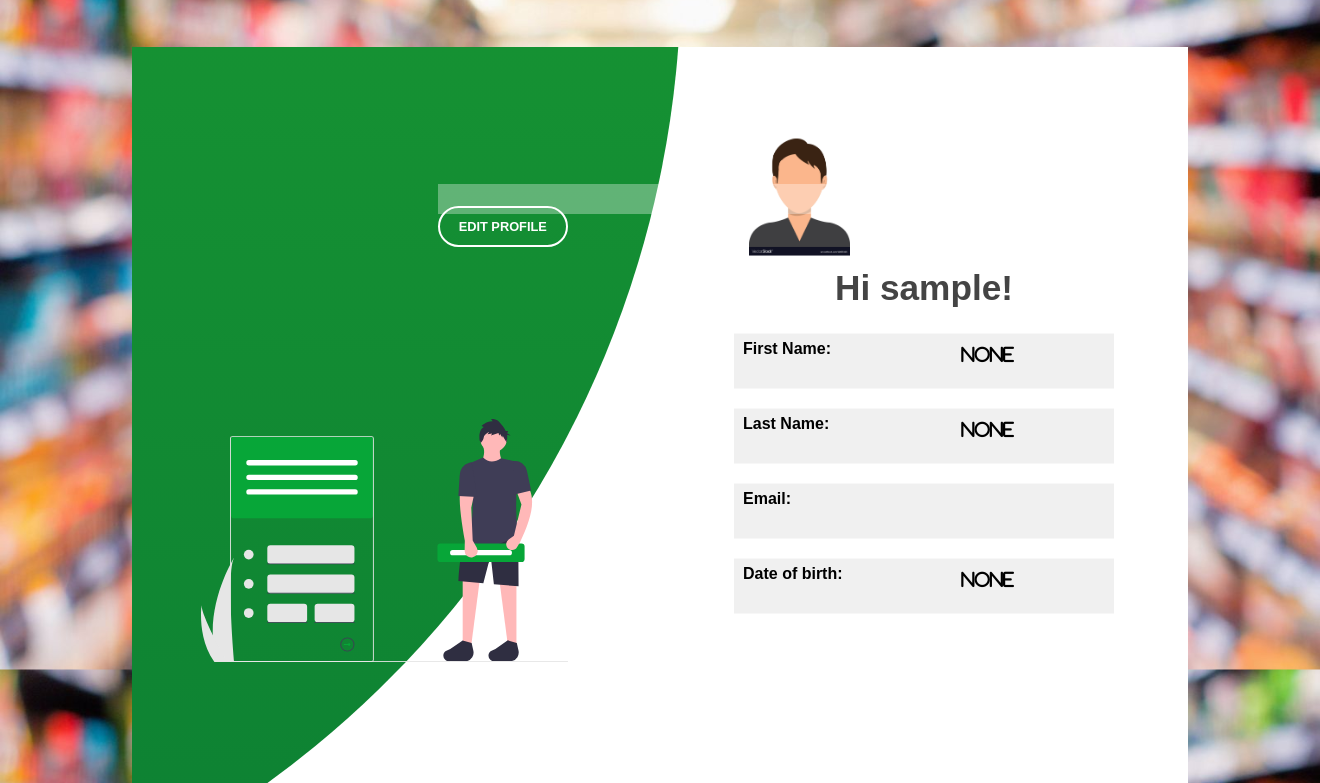
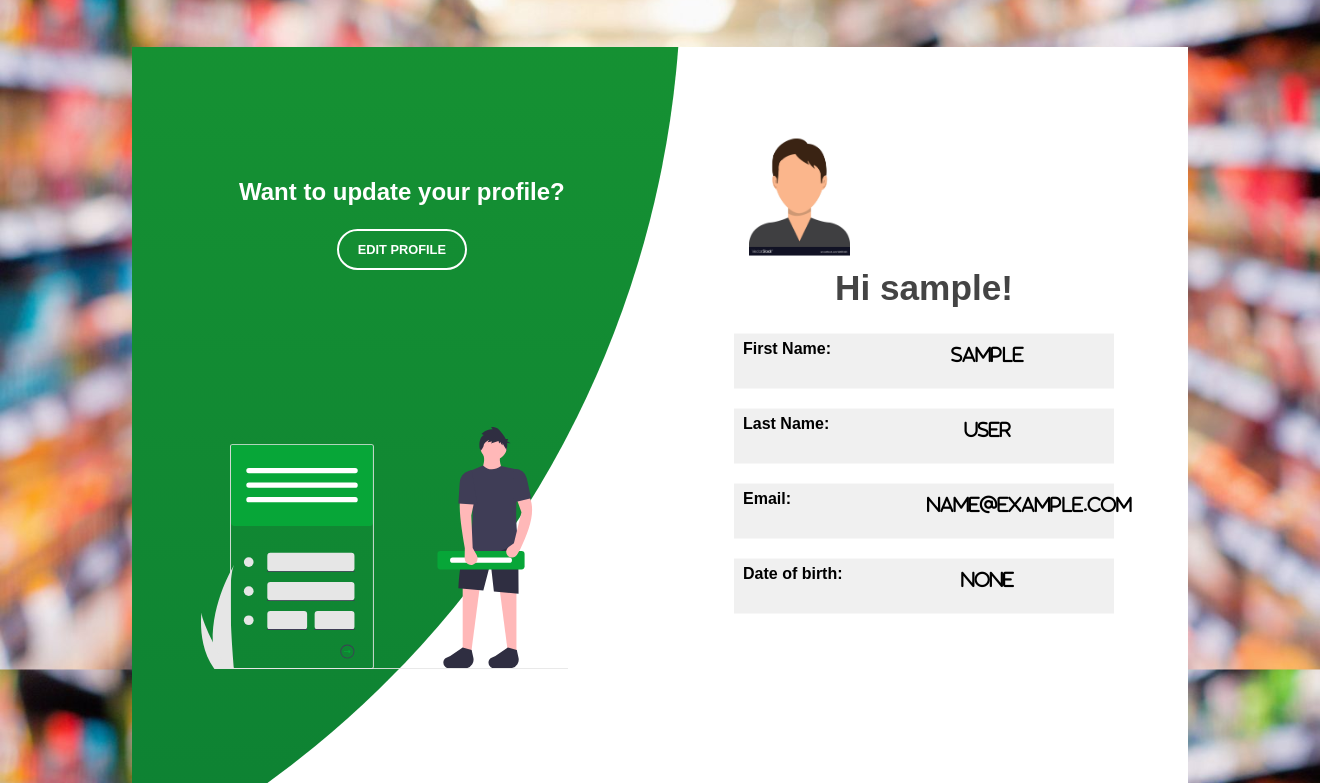
Before and after one commit to Arshak-Yesayan/food_market, a Django app: page /accounts/profile/ in a window 1320 px wide. Shown: the part 73-856 px from the top of the page. Run offline with Django 3.2, Linux system fonts and the light colour scheme; the visitor is signed in with stand-in values (Sample User, id 1); some libraries are stand-ins or nearby versions.

Commit message:
update profile,footer

```diff
--- a/food_market/static/css/home.css
+++ b/food_market/static/css/home.css
@@ -243,14 +243,6 @@
     margin-right: 168px;
 }
 
-h3 {
-    position: absolute;
-    background-color: rgba(255, 255, 255, 0.33);
-    margin-left: auto;
-    margin-right: auto;
-    width: 1300px;
-}
-
 footer {
     margin-top: 700px;
 }
--- a/food_market/templates/accounts/profile.html
+++ b/food_market/templates/accounts/profile.html
@@ -36,19 +36,19 @@
                 <h4>
                     <label>First Name:</label>
                 </h4>
-                <i class="fas profile">{{user.profile.first_name}}</i>
+                <i class="fas profile">{{user.first_name}}</i>
                 </div>
                 <div class="input-field">
                 <h4>
                     <label>Last Name:</label>
                 </h4>
-                <i class="fas profile">{{user.profile.last_name}}</i>
+                <i class="fas profile">{{user.last_name}}</i>
                 </div>
                 <div class="input-field">
                     <h4>
                     <label>Email:</label>
                     </h4>
-                <i class="fas profile">{{user.profile.email}}</i>
+                <i class="fas profile">{{user.email}}</i>
                 </div>
                 <div class="input-field">
                 <h4>
@@ -63,7 +63,7 @@
                 <div class="form-row">
                     <form method="POST" enctype="multipart/form-data">
                                 {% csrf_token %}
-
+                                {{ u_form|crispy }}
                                 {{ p_form|crispy }}
                             <button class="btn btn-outline-info" type="submit"
                                     style="background:linear-gradient(180deg, #20A633 0%, #0C7F33 100%);">Update
--- a/food_market/user_accounts/forms.py
+++ b/food_market/user_accounts/forms.py
@@ -18,4 +18,4 @@
 
     class Meta:
         model = Profile
-        fields = ['first_name', 'last_name', 'date_of_birth', 'email', 'photo']
+        fields = ['date_of_birth', 'photo']
```
Also changed, not shown: food_market/static/css/base.css (+4 -3 lines).
